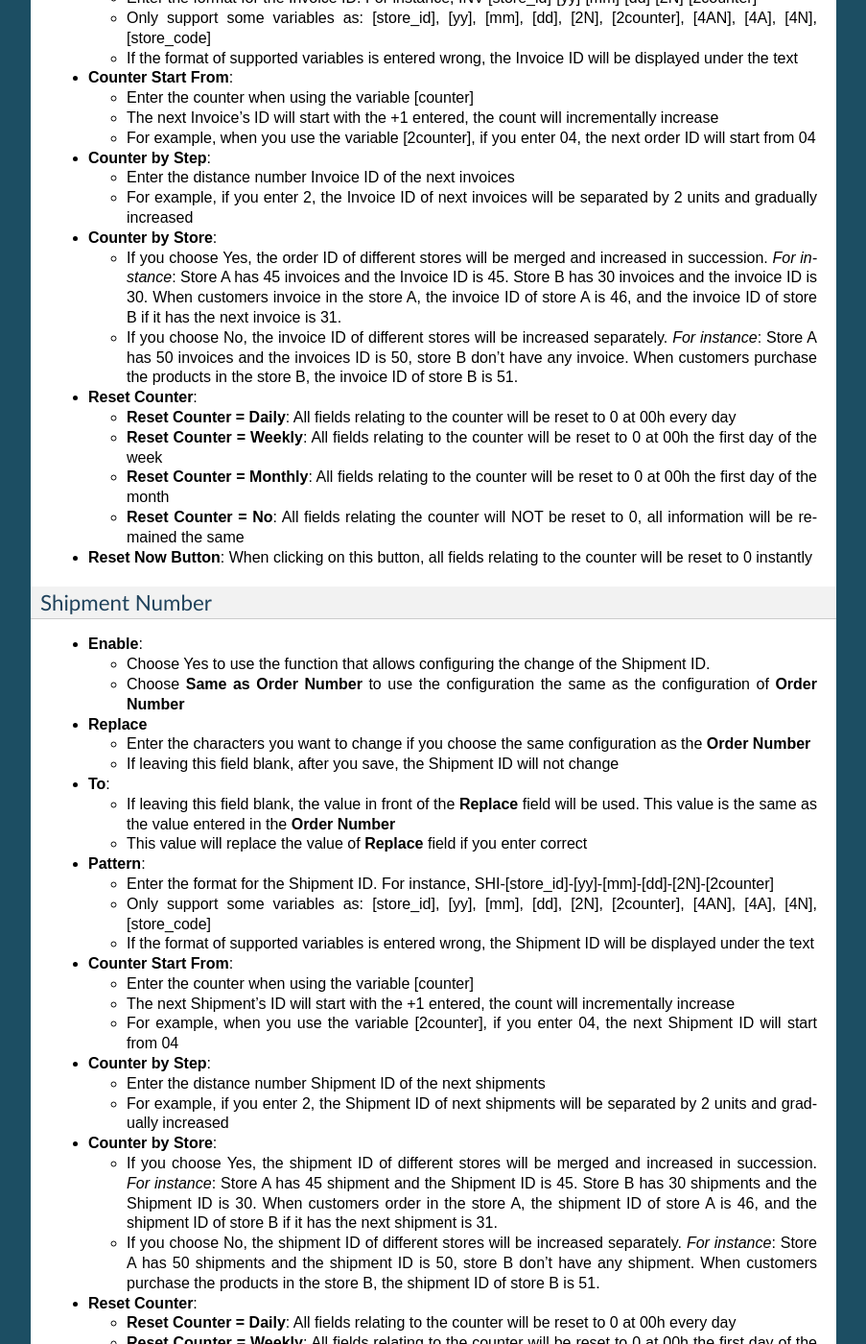
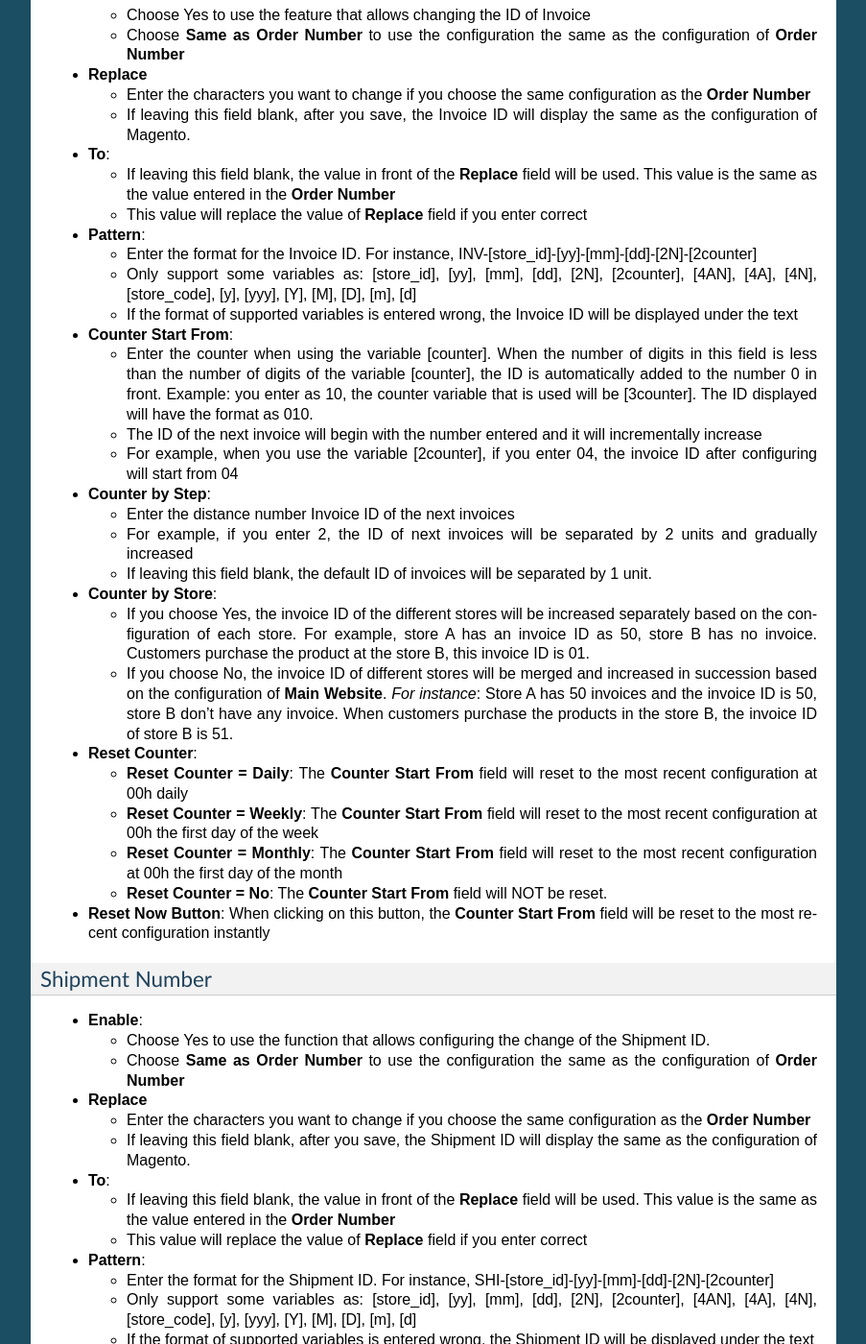
Before and after one commit to magepages/mpdocs, a Sphinx documentation site: the page built from docs/custom-order-number/index.md, in a window 1280 px wide and 1400 px high, scrolled down 1619 px. Shown: the whole window at 96% size, without its empty margins (198-1101 px from the left). Built offline with Sphinx 7.4.7, drawn with Linux system fonts in a browser that asks for light colours; pages that are not in the unit, such as notebooks, are missing from menus; some of the changed text lies outside the part shown.

Commit message:
Update index.md

````diff
--- a/docs/custom-order-number/index.md
+++ b/docs/custom-order-number/index.md
@@ -5,6 +5,14 @@
 
 To resolve this problem, Mageplaza has launched a handy extension, called Magento 2 Custom Order Number.
 
+```
+*Note*: Magento 2 Custom Order Number can be used with multiple stores. Multiple stores module:
+- This extension is applied to multiple stores.
+- Stores are set the default as the Default Configuration.
+- To change the configuration for each store, need to remove tick at Use Website on the right of each option.
+- Config of the extension in each store will be applied in the store itself.
+- Config in this store doesn't affect the config in the other store.
+```
 
 ## Download & Install
 - [Mageplaza Custom Order Number]()
@@ -20,29 +28,30 @@
 * **Enable**: Choose Yes to use the feature that allows configuring the changing ID of the Order
 * **Pattern**:
     * Enter the format for the Order ID. For instance, ORD-[store_id]-[yy]-[mm]-[dd]-[2N]-[2counter]
-    * Only support some variables as: [store_id], [yy], [mm], [dd], [2N], [2counter], [4AN], [4A], [4N], [store_code]
+    * Only support some variables as: [store_id], [yy], [mm], [dd], [2N], [2counter], [4AN], [4A], [4N], [store_code], [y], [yyy], [Y], [M], [D], [m], [d]
     * If the format of supported variables is entered wrong, the order ID will be displayed under the text
 
 * **Counter Start From**:
-    * Enter the counter when using the variable [counter]
-    * The next order's ID will start with the +1 entered, the count will incrementally increase
-    * For example, when you use the variable [2counter], if you enter 04, the next order ID will start from 04
+    * Enter the counter when using the variable [counter]. When the number of digits in this field is less than the number of digits of the variable [counter], the ID is automatically added to the number 0 in front. Example: input is 10, counter variable that is used will be [3counter]. The ID displayed will have the format as 010
+    * The ID of the next order will begin with the number entered and it will incrementally increase
+    * For example, when you use the variable [2counter], if you enter 04, the order ID after configuring will start from 04
 
 * **Counter by Step**:
     * Enter the distance number order ID of the next orders
     * For example, if you enter 2, the order ID of next orders will be separated by 2 units and gradually increased
+    * If leaving this field blank, the default ID of orders will be separated by 1 unit.
 
 * **Counter by Store**:
-    * If you choose Yes, the order ID of different stores will be merged and increased in succession. *For instance*: Store A has 45 orders and the order ID is 45. Store B has 30 orders and the order ID is 30. When customers order in the store A, the order ID of store A is 46, and the order ID of store B if it has the next order is 31.
-    * If you choose No, the order ID of different stores will be increased separately. *For instance*: Store A has 50 orders and the order ID is 50, store B don't have any order. When customers purchase the products in the store B, the order ID of store B is 51.
+    * If you choose Yes, the order ID of the different stores will be increased separately based on the configuration of each store. For example, store A has an order ID as 50, store B has no order. Customers place the order at the store B, this order ID is 01.
+    * If you choose No, the order ID of different stores will be merged and increased in succession based on the configuration of **Main Website**. *For instance*: Store A has 50 orders and the order ID is 50, store B don't have any order. When customers purchase the products in the store B, the order ID of store B is 51.
 
 * **Reset Counter**:
-    * **Reset Counter = Daily**: All fields relating to the counter will be reset to 0 at 00h every day
-    * **Reset Counter = Weekly**: All fields relating to the counter will be reset to 0 at 00h the first day of the week
-    * **Reset Counter = Monthly**: All fields relating to the counter will be reset to 0 at 00h the first day of the month
-    * **Reset Counter = No**: All fields relating the counter will NOT be reset to 0, all information will be remained the same
+    * **Reset Counter = Daily**: The **Counter Start From** field will reset to the most recent configuration at 00h daily
+    * **Reset Counter = Weekly**: The **Counter Start From** field will reset to the most recent configuration at 00h the first day of the week
+    * **Reset Counter = Monthly**: The **Counter Start From** field will reset to the most recent configuration at 00h the first day of the month
+    * **Reset Counter = No**: The **Counter Start From** field will NOT be reset.
 
-* **Reset Now Button**: When clicking on this button, all fields relating to the counter will be reset to 0 instantly
+* **Reset Now Button**: When clicking on this button, the **Counter Start From** field will be reset to the most recent configuration instantly
 
 ### Invoice Number
 
@@ -52,7 +61,7 @@
 
 * **Replace**
     * Enter the characters you want to change if you choose the same configuration as the **Order Number**
-    * If leaving this field blank, after you save, the Invoice ID will not change
+    * If leaving this field blank, after you save, the Invoice ID will display the same as the configuration of Magento.
 
 * **To**:
 
@@ -61,28 +70,29 @@
 
 * **Pattern**:
     * Enter the format for the Invoice ID. For instance, INV-[store_id]-[yy]-[mm]-[dd]-[2N]-[2counter]
-    * Only support some variables as: [store_id], [yy], [mm], [dd], [2N], [2counter], [4AN], [4A], [4N], [store_code]
+    * Only support some variables as: [store_id], [yy], [mm], [dd], [2N], [2counter], [4AN], [4A], [4N], [store_code], [y], [yyy], [Y], [M], [D], [m], [d]
     * If the format of supported variables is entered wrong, the Invoice ID will be displayed under the text
 
 * **Counter Start From**:
-    * Enter the counter when using the variable [counter]
-    * The next Invoice's ID will start with the +1 entered, the count will incrementally increase
-    * For example, when you use the variable [2counter], if you enter 04, the next order ID will start from 04
+    * Enter the counter when using the variable [counter]. When the number of digits in this field is less than the number of digits of the variable [counter], the ID is automatically added to the number 0 in front. Example: you enter as 10, the counter variable that is used will be [3counter]. The ID displayed will have the format as 010.
+    * The ID of the next invoice will begin with the number entered and it will incrementally increase
+    * For example, when you use the variable [2counter], if you enter 04, the invoice ID after configuring will start from 04
 
 * **Counter by Step**:
     * Enter the distance number Invoice ID of the next invoices
-    * For example, if you enter 2, the Invoice ID of next invoices will be separated by 2 units and gradually increased
+    * For example, if you enter 2, the ID of next invoices will be separated by 2 units and gradually increased
+    * If leaving this field blank, the default ID of invoices will be separated by 1 unit.
 
 * **Counter by Store**:
-    * If you choose Yes, the order ID of different stores will be merged and increased in succession. *For instance*: Store A has 45 invoices and the Invoice ID is 45. Store B has 30 invoices and the invoice ID is 30. When customers invoice in the store A, the invoice ID of store A is 46, and the invoice ID of store B if it has the next invoice is 31.
-    * If you choose No, the invoice ID of different stores will be increased separately. *For instance*: Store A has 50 invoices and the invoices ID is 50, store B don't have any invoice. When customers purchase the products in the store B, the invoice ID of store B is 51.
+    *  If you choose Yes, the invoice ID of the different stores will be increased separately based on the configuration of each store. For example, store A has an invoice ID as 50, store B has no invoice. Customers purchase the product at the store B, this invoice ID is 01.
+    * If you choose No, the invoice ID of different stores will be merged and increased in succession based on the configuration of **Main Website**. *For instance*: Store A has 50 invoices and the invoice ID is 50, store B don't have any invoice. When customers purchase the products in the store B, the invoice ID of store B is 51.
 * **Reset Counter**:
-    * **Reset Counter = Daily**: All fields relating to the counter will be reset to 0 at 00h every day
-    * **Reset Counter = Weekly**: All fields relating to the counter will be reset to 0 at 00h the first day of the week
-    * **Reset Counter = Monthly**: All fields relating to the counter will be reset to 0 at 00h the first day of the month
-    * **Reset Counter = No**: All fields relating the counter will NOT be reset to 0, all information will be remained the same
+    * **Reset Counter = Daily**: The **Counter Start From** field will reset to the most recent configuration at 00h daily
+    * **Reset Counter = Weekly**: The **Counter Start From** field will reset to the most recent configuration at 00h the first day of the week
+    * **Reset Counter = Monthly**: The **Counter Start From** field will reset to the most recent configuration at 00h the first day of the month
+    * **Reset Counter = No**: The **Counter Start From** field will NOT be reset.
 
-* **Reset Now Button**: When clicking on this button, all fields relating to the counter will be reset to 0 instantly
+* **Reset Now Button**: When clicking on this button, the **Counter Start From** field will be reset to the most recent configuration instantly
 
 ### Shipment Number
 
@@ -92,7 +102,7 @@
 
 * **Replace**
     * Enter the characters you want to change if you choose the same configuration as the **Order Number**
-    * If leaving this field blank, after you save, the Shipment ID will not change
+    * If leaving this field blank, after you save, the Shipment ID will display the same as the configuration of Magento.
 
 * **To**:
 
@@ -101,28 +111,29 @@
 
 * **Pattern**:
     * Enter the format for the Shipment ID. For instance, SHI-[store_id]-[yy]-[mm]-[dd]-[2N]-[2counter]
-    * Only support some variables as: [store_id], [yy], [mm], [dd], [2N], [2counter], [4AN], [4A], [4N], [store_code]
+    * Only support some variables as: [store_id], [yy], [mm], [dd], [2N], [2counter], [4AN], [4A], [4N], [store_code], [y], [yyy], [Y], [M], [D], [m], [d]
     * If the format of supported variables is entered wrong, the Shipment ID will be displayed under the text
 
 * **Counter Start From**:
-    * Enter the counter when using the variable [counter]
-    * The next Shipment's ID will start with the +1 entered, the count will incrementally increase
-    * For example, when you use the variable [2counter], if you enter 04, the next Shipment ID will start from 04
+    * Enter the counter when using the variable [counter]. When the number of digits in this field is less than the number of digits of the variable [counter], the ID is automatically added to the number 0 in front. Example: you enter as 10, the counter variable that is used will be [3counter]. The ID displayed will have the format as 010
+    * The ID of the next shipment will begin with the number entered and it will incrementally increase
+    * For example, when you use the variable [2counter], if you enter 04, the shipment ID after configuring will start from 04
 
 * **Counter by Step**:
     * Enter the distance number Shipment ID of the next shipments
-    * For example, if you enter 2, the Shipment ID of next shipments will be separated by 2 units and gradually increased
+    * For example, if you enter 2, the ID of next shipments will be separated by 2 units and gradually increased
+    * If leaving this field blank, the default ID of shipments will be separated by 1 unit.
 
 * **Counter by Store**:
-    * If you choose Yes, the shipment ID of different stores will be merged and increased in succession. *For instance*: Store A has 45 shipment and the Shipment ID is 45. Store B has 30 shipments and the Shipment ID is 30. When customers order in the store A, the shipment ID of store A is 46, and the shipment ID of store B if it has the next shipment is 31.
-    * If you choose No, the shipment ID of different stores will be increased separately. *For instance*: Store A has 50 shipments and the shipment ID is 50, store B don't have any shipment. When customers purchase the products in the store B, the shipment ID of store B is 51.
+    * If you choose Yes, the shipment ID of the different stores will be increased separately based on the configuration of each store. For example, store A has an shipment ID as 50, store B has no shipment. Customers purchase the product at the store B, this shipment ID is 01.
+    * If you choose No, the shipment ID of different stores will be merged and increased in succession based on the configuration of **Main Website**. *For instance*: Store A has 50 shipments and the shipment ID is 50, store B don't have any shipment. When customers purchase the products in the store B, the shipment ID of store B is 51.
 * **Reset Counter**:
-    * **Reset Counter = Daily**: All fields relating to the counter will be reset to 0 at 00h every day
-    * **Reset Counter = Weekly**: All fields relating to the counter will be reset to 0 at 00h the first day of the week
-    * **Reset Counter = Monthly**: All fields relating to the counter will be reset to 0 at 00h the first day of the month
-    * **Reset Counter = No**: All fields relating the counter will NOT be reset to 0, all information will be remained the same
+    * **Reset Counter = Daily**: The **Counter Start From** field will reset to the most recent configuration at 00h daily
+    * **Reset Counter = Weekly**: The **Counter Start From** field will reset to the most recent configuration at 00h the first day of the week
+    * **Reset Counter = Monthly**: The **Counter Start From** field will reset to the most recent configuration at 00h the first day of the month
+    * **Reset Counter = No**: The **Counter Start From** field will NOT be reset.
 
-* **Reset Now Button**: When clicking on this button, all fields relating to the counter will be reset to 0 instantly
+* **Reset Now Button**: When clicking on this button, the **Counter Start From** field will be reset to the most recent configuration instantly
 
 ### Credit Memo
 
@@ -132,7 +143,7 @@
 
 * **Replace**
     * Enter the characters you want to change if you choose the same configuration as the **Order Number**
-    * If leaving this field blank, after you save, the Shipment ID will not change
+    * If leaving this field blank, after you save, the Shipment ID will display the same as the configuration of Magento.
 
 * **To**:
 
@@ -141,29 +152,29 @@
 
 * **Pattern**:
     * Enter the format for the credit memo ID. For instance, CRE-[store_id]-[yy]-[mm]-[dd]-[2N]-[2counter]
-    * Only support some variables as: [store_id], [yy], [mm], [dd], [2N], [2counter], [4AN], [4A], [4N], [store_code]
+    * Only support some variables as: [store_id], [yy], [mm], [dd], [2N], [2counter], [4AN], [4A], [4N], [store_code], [y], [yyy], [Y], [M], [D], [m], [d]
     * If the format of supported variables is entered wrong, the credit memo ID will be displayed under the text
 
 * **Counter Start From**:
-    * Enter the counter when using the variable [counter]
-    * The next credit memo's ID will start with the +1 entered, the count will incrementally increase
-    * For example, when you use the variable [2counter], if you enter 04, the next credit memo ID will start from 04
+    * Enter the counter when using the variable [counter]. When the number of digits in this field is less than the number of digits of the variable [counter], the ID is automatically added to the number 0 in front. Example: you enter as 10, the counter variable that is used will be [3counter]. The ID displayed will have the format as 010
+    * The ID of the next credit memo will begin with the number entered and it will incrementally increase
+    * For example, when you use the variable [2counter], if you enter 04, the credit memo ID after configuring will start from 04
 
 * **Counter by Step**:
     * Enter the distance number credit memo ID of the next shipments
-    * For example, if you enter 2, the credit memo ID of next credit memos will be separated by 2 units and gradually increased
+    * For example, if you enter 2, the ID of next credit memo will be separated by 2 units and gradually increased
+    * If leaving this field blank, the default ID of credit memos will be separated by 1 unit.
 
 * **Counter by Store**:
-    * If you choose Yes, the credit memo ID of different stores will be merged and increased in succession. *For instance*: Store A has 45 credit memos and the credit memo ID is 45. Store B has 30 credit memos and the credit memo ID is 30. When customers order in the store A, the credit memo ID of store A is 46, and the credit memo ID of store B if it has the next credit memo is 31.
-    * If you choose No, the credit memo ID of different stores will be increased separately. *For instance*: Store A has 50 credit memos and the credit memo ID is 50, store B don't have any credit memo. When customers purchase the products in the store B, the credit memo ID of store B is 51.
+    * If you choose Yes, the credit memo ID of the different stores will be increased separately based on the configuration of each store. For example, store A has an credit memo ID as 50, store B has no credit memo. Customers purchase the product at the store B, this credit memo ID is 01.
+    * If you choose No, the credit memo ID of different stores will be merged and increased in succession based on the configuration of **Main Website**. *For instance*: Store A has 50 credit memos and the credit memo ID is 50, store B don't have any credit memo. When customers purchase the products in the store B, after this order is refunded, the credit memo ID is 51.
 * **Reset Counter**:
-    * **Reset Counter = Daily**: All fields relating to the counter will be reset to 0 at 00h every day
-    * **Reset Counter = Weekly**: All fields relating to the counter will be reset to 0 at 00h the first day of the week
-    * **Reset Counter = Monthly**: All fields relating to the counter will be reset to 0 at 00h the first day of the month
-    * **Reset Counter = No**: All fields relating the counter will NOT be reset to 0, all information will be remained the same
+    * **Reset Counter = Daily**: The **Counter Start From** field will reset to the most recent configuration at 00h daily
+    * **Reset Counter = Weekly**: The **Counter Start From** field will reset to the most recent configuration at 00h the first day of the week
+    * **Reset Counter = Monthly**: The **Counter Start From** field will reset to the most recent configuration at 00h the first day of the month
+    * **Reset Counter = No**: The **Counter Start From** field will NOT be reset.
 
-* **Reset Now Button**: When clicking on this button, all fields relating to the counter will be reset to 0 instantly
-
+* **Reset Now Button**: When clicking on this button, the **Counter Start From** field will be reset to the most recent configuration instantly
 
 ``Note``:
 
````
